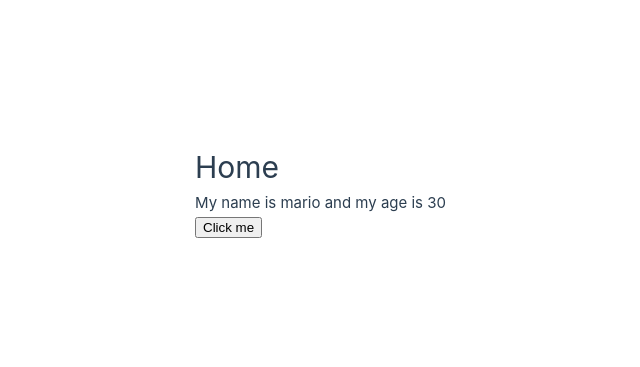
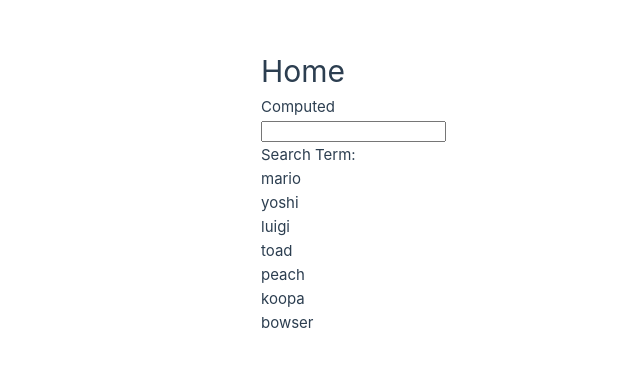
Before and after one commit to tranielmp8/vue-composition-api, a Vue app: page / in a window 1280 px wide. Shown: the part 209-576 px from the top of the page, without its empty margins (194-834 px from the left). Built offline with nearby package versions, Linux system fonts and the light colour scheme.

Commit message:
working with computed

```diff
--- a/src/views/HomeView.vue
+++ b/src/views/HomeView.vue
@@ -2,28 +2,23 @@
 <template>
  <div class="home">
   <h1>Home</h1>
-  <p ref="p" >My name is {{ name }} and my age is {{ age }}</p>
-  <button @click="handleClick" >Click me</button>
+  <p>Computed</p>
+  <input type="text" v-model="search" >
+  <p>Search Term: {{ search }}</p>
+  <!-- <div v-for="name in names" :key="name" >{{ name }}</div> -->
+  <div v-for="name in matchingNames" :key="name" >{{ name }}</div>
  </div>
 </template>
 
 <script setup>
-  import {ref} from 'vue'
-  console.log('setup not needed inside script tag anymore')
+  import {ref, computed} from 'vue'
+  console.log('Computed')
+  const search = ref('')
 
-  let name = ref('mario')
-  let age = ref(30)
+  const names = ref(['mario', 'yoshi', 'luigi', 'toad', 'peach', 'koopa', 'bowser'])
 
-  const p = ref(null)
-
-  const handleClick = () => {
-    console.log(p.value)
-    p.value.classList.add('test')
-    p.value.textContent = 'hello, ninjas'
-  }
-
-  // old composition API we would need to return variables and methods, but we do not need to do that anymore
-
-
+  const matchingNames = computed(() => {
+    return names.value.filter((name) => name.includes(search.value))
+  })
 
 </script>
```
